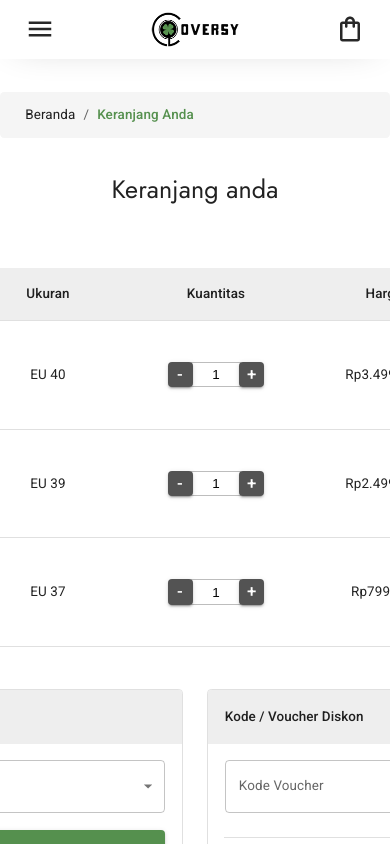
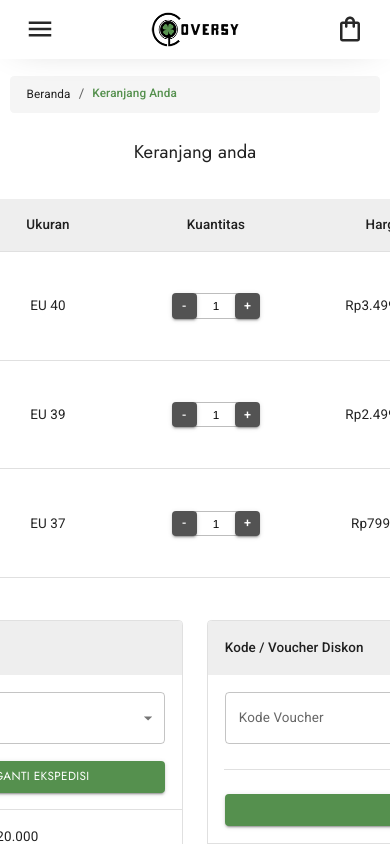
Before and after one commit to ericpeweh/cloversy-store-web, a Next.js app: page /cart in a window 390 px wide. Shown: the top 844 px of the page. Built offline with nearby package versions, Linux system fonts and the light colour scheme.

Commit message:
responsive components
- Button
- PageBreadcrumbs
- ProductCard
- PageTitle
- QuantityInput

```diff
--- a/components/Button/Button.styles.ts
+++ b/components/Button/Button.styles.ts
@@ -7,5 +7,13 @@ import { Button } from "@mui/material";
 export const CustomButton = styled(Button)(({ theme, ...props }) => ({
 	fontSize: props.size === "large" ? "1.7rem" : "1.5rem",
 	padding: props.size === "large" ? "1rem 2.8rem" : "0.6rem 2rem",
-	fontFamily: "var(--font-secondary)"
+	fontFamily: "var(--font-secondary)",
+	[theme.breakpoints.down("lg")]: {
+		fontSize: props.size === "large" ? "1.5rem" : "1.5rem",
+		padding: props.size === "large" ? "0.8rem 2.4rem" : "0.5rem 1.8rem"
+	},
+	[theme.breakpoints.down("sm")]: {
+		fontSize: props.size === "large" ? "1.4rem" : "1.3rem",
+		padding: props.size === "large" ? "0.6rem 2rem" : "0.4rem 1.5rem"
+	}
 })) as typeof Button;
--- a/components/PageBreadcrumbs/PageBreadcrumbs.styles.ts
+++ b/components/PageBreadcrumbs/PageBreadcrumbs.styles.ts
@@ -4,17 +4,36 @@ import { styled } from "@mui/system";
 // Components
 import { Breadcrumbs } from "@mui/material";
 
-export const BreadcrumbsOuterContainer = styled("div")({
+export const BreadcrumbsOuterContainer = styled("div")(({ theme }) => ({
 	marginTop: "4rem",
 	width: "100%",
 	display: "flex",
-	justifyContent: "center"
-});
+	justifyContent: "center",
+	[theme.breakpoints.down("sm")]: {
+		marginTop: "2rem"
+	}
+}));
 
 export const BreadcrumbsContainer = styled(Breadcrumbs)(({ theme }) => ({
 	width: "145rem",
 	backgroundColor: theme.palette.grey[100],
 	padding: "1.5rem 3rem",
 	borderRadius: "0.5rem",
-	fontSize: "1.6rem"
+	"& a, & p": {
+		fontSize: "1.6rem"
+	},
+	[theme.breakpoints.down("xl")]: {
+		width: "95vw"
+	},
+	[theme.breakpoints.down("md")]: {
+		"& a, & p": {
+			fontSize: "1.5rem"
+		}
+	},
+	[theme.breakpoints.down("sm")]: {
+		"& a, & p": {
+			fontSize: "1.4rem"
+		},
+		padding: "1rem 2rem"
+	}
 })) as typeof Breadcrumbs;
--- a/components/PageTitle/PageTitle.styles.ts
+++ b/components/PageTitle/PageTitle.styles.ts
@@ -1,9 +1,23 @@
 // Dependencies
 import { styled } from "@mui/system";
 
-export const TitleContainer = styled("h1")({
+export const TitleContainer = styled("h1")(({ theme }) => ({
 	fontSize: "3rem",
 	fontWeight: 500,
 	fontFamily: "var(--font-secondary)",
-	margin: "4rem 0 5rem"
-});
+	margin: "4rem 0 5rem",
+	[theme.breakpoints.down("xl")]: {
+		fontSize: "2.8rem"
+	},
+	[theme.breakpoints.down("lg")]: {
+		fontSize: "2.6rem",
+		margin: "3rem 0 4rem"
+	},
+	[theme.breakpoints.down("md")]: {
+		fontSize: "2.4rem"
+	},
+	[theme.breakpoints.down("sm")]: {
+		fontSize: "2.2rem",
+		margin: "3rem 0 2rem"
+	}
+}));
--- a/components/ProductCard/ProductCard.styles.ts
+++ b/components/ProductCard/ProductCard.styles.ts
@@ -64,16 +64,31 @@ export const ProductImage = styled(CardMedia, {
 	transition: "0.4s ease"
 }) as typeof CardMedia;
 
-export const ProductTitle = styled("h4")({
+export const ProductTitle = styled("h4")(({ theme }) => ({
 	fontSize: "1.8rem",
 	fontWeight: 500,
 	marginBottom: "1rem",
 	textTransform: "uppercase",
-	cursor: "pointer"
-});
+	cursor: "pointer",
+	[theme.breakpoints.down("lg")]: {
+		fontSize: "1.7rem"
+	},
+	[theme.breakpoints.down("md")]: {
+		fontSize: "1.6rem"
+	},
+	[theme.breakpoints.down("sm")]: {
+		fontSize: "1.5rem"
+	}
+}));
 
 export const ProductPrice = styled("p")(({ theme }) => ({
 	fontSize: "1.6rem",
 	fontWeight: 400,
-	color: theme.palette.grey[600]
+	color: theme.palette.grey[600],
+	[theme.breakpoints.down("md")]: {
+		fontSize: "1.5rem"
+	},
+	[theme.breakpoints.down("sm")]: {
+		fontSize: "1.4rem"
+	}
 }));
--- a/components/ProductCard/ProductCard.tsx
+++ b/components/ProductCard/ProductCard.tsx
@@ -50,7 +50,7 @@ const ProductCard = ({ size = "medium", disableActionButtons = false }: ProductC
 						alt="product name"
 						sx={{
 							height: {
-								xs: size === "small" ? "11rem" : "24rem",
+								xs: size === "small" ? "10rem" : "15rem",
 								sm: size === "small" ? "12rem" : "26rem",
 								md: size === "small" ? "13rem" : "28rem",
 								lg: size === "small" ? "14rem" : "32rem"
--- a/components/QuantityInput/QuantityInput.styles.ts
+++ b/components/QuantityInput/QuantityInput.styles.ts
@@ -21,6 +21,13 @@ export const QuantityInputField = styled("input")(({ theme }) => ({
 	"&::-webkit-outer-spin-button, &::-webkit-inner-spin-button": {
 		"-webkit-appearance": "none",
 		"-moz-appearance": "textfield"
+	},
+	[theme.breakpoints.down("md")]: {
+		fontSize: "1.5rem !important",
+		width: "5rem"
+	},
+	[theme.breakpoints.down("sm")]: {
+		fontSize: "1.4rem !important"
 	}
 }));
 
@@ -30,5 +37,14 @@ export const QuantityButton = styled(Button)(({ theme }) => ({
 	overflow: "hidden",
 	cursor: "pointer",
 	transition: "0.3s ease",
-	padding: "0"
+	padding: "0",
+	[theme.breakpoints.down("lg")]: {
+		fontSize: "1.8rem"
+	},
+	[theme.breakpoints.down("md")]: {
+		fontSize: "1.6rem"
+	},
+	[theme.breakpoints.down("sm")]: {
+		fontSize: "1.5rem"
+	}
 })) as typeof Button;
```
